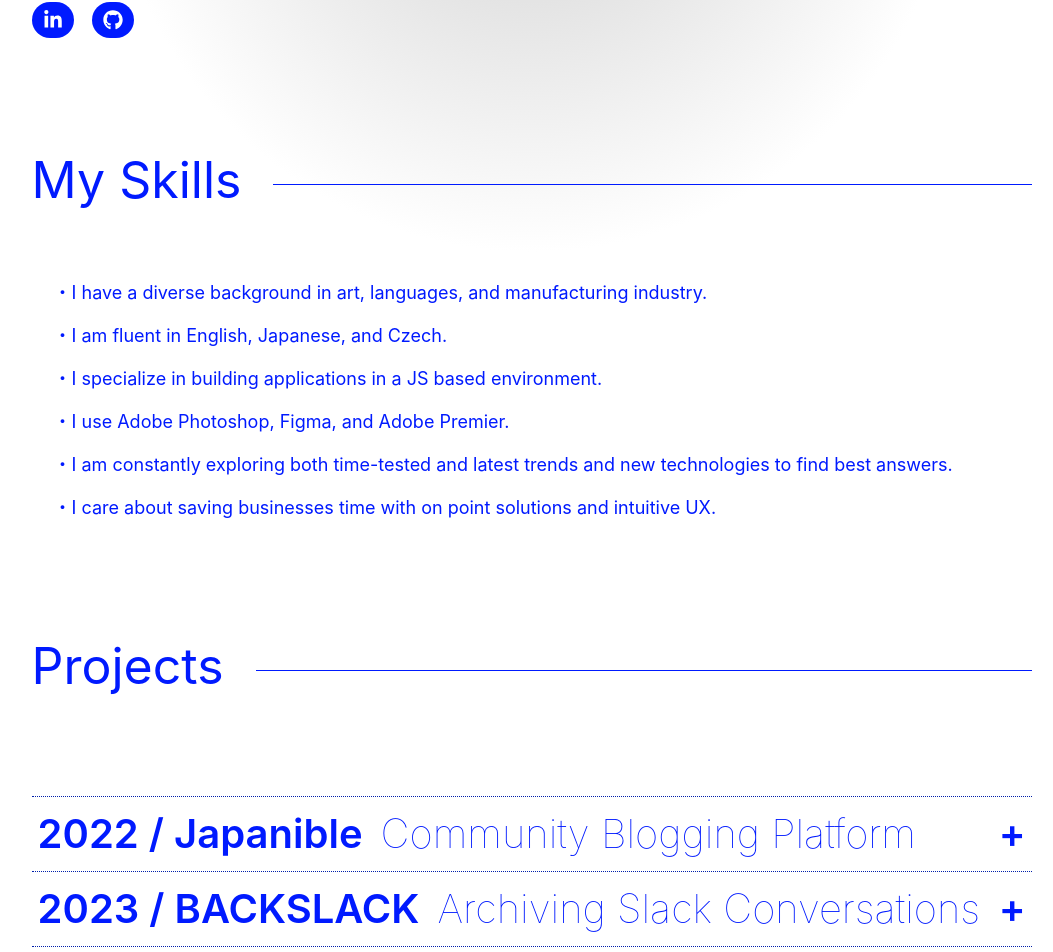
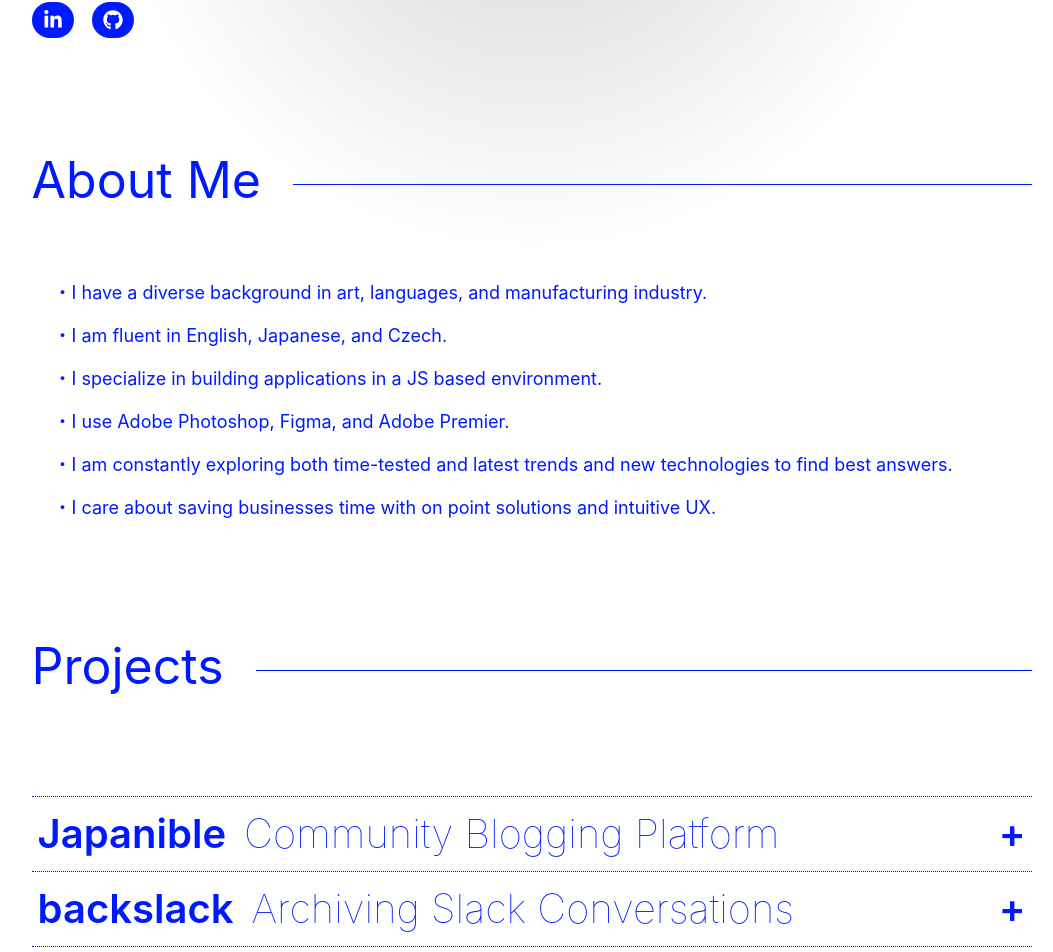
Before and after one commit to yonaodesign/portfolio23, a Next.js app: page / in a window 1280 px wide. Shown: the part 729-1681 px from the top of the page, without its empty margins (102-1155 px from the left). Built offline with nearby package versions, Linux system fonts and the light colour scheme.

Commit message:
backslack image

```diff
--- a/src/pages/components/DetailsCard.tsx
+++ b/src/pages/components/DetailsCard.tsx
@@ -180,12 +180,14 @@ export default function DetailsCard(props: Props) {
     <div style={{ cursor: 'pointer' }}>
       <Title
         onClick={() => { setOpened(!opened) }}
-        style={order == 0  ? {borderTop: '1px dotted #001FAA', display: 'flex', justifyContent: 'space-between'} : {borderTop: 'none', display: 'flex', justifyContent: 'space-between'}}
-        // style={{borderTop: order == 0 ? '1px dotted #001FAA' : '1px dotted #001FAA'}}
+        style={order == 0 ? { borderTop: '1px dotted #001FAA', display: 'flex', justifyContent: 'space-between' } : { borderTop: 'none', display: 'flex', justifyContent: 'space-between' }}
+      // style={{borderTop: order == 0 ? '1px dotted #001FAA' : '1px dotted #001FAA'}}
 
 
-        >
-        <div>{year} / {title}<SubTitle>{subtitle}</SubTitle></div> <div>{!opened && '+'}{opened && '-'}</div>
+      >
+        <div>
+          {/* {year} /  */}
+          {title}<SubTitle>{subtitle}</SubTitle></div> <div>{!opened && '+'}{opened && '−'}</div>
       </Title>
     </div>
 
@@ -207,9 +209,9 @@ export default function DetailsCard(props: Props) {
           <div style={{ display: 'flex' }}>
             {cta.map((e, i: Number) => (<CardButton key={i} href={e.href} target={'_blank'} aria-label={e.aria}>{e.text}</CardButton>))}
           </div>
-          <span style={{width: 100}}>
+          {/* <span style={{width: 100}}>
             {JSON.stringify([props.hashtags, props.projectDescription, props. technicalDescription, props.reflections], null, 2)}
-          </span>
+          </span> */}
         </RESPONSIVEBOX>
       </RESPONSIVEOUTERBOX>
     </Body>}
--- a/src/pages/index.tsx
+++ b/src/pages/index.tsx
@@ -295,10 +295,11 @@ const ProjectsData = [
   },
 
   {
-  title: 'BACKSLACK',
+    title: 'backslack',
     type: 'personal',
     year: '2023',
     subtitle: 'Archiving Slack Conversations',
+    image: '/media/bs.png',
     hashtags: [],
     annotation: 'BACKSLACK is a small application using Slack App Bot token to gather data through API and export them to Markdown, HTML, and RTF.',
     fullText: ``,
@@ -649,7 +650,7 @@ export default function Projects() {
 
 
             <SplitBar style={{ width: '100%', display: 'flex', marginBottom: 50 }} id={'about'}>
-              <span style={{ display: 'flex', whiteSpace: 'nowrap' }}>My Skills</span>
+              <span style={{ display: 'flex', whiteSpace: 'nowrap' }}>About Me</span>
               <DynamicLineRunningRight />
             </SplitBar>
           </div>
```
Also changed, not shown: public/media/bs.png (added). Lines whose indentation alone changed are shown as unchanged.
